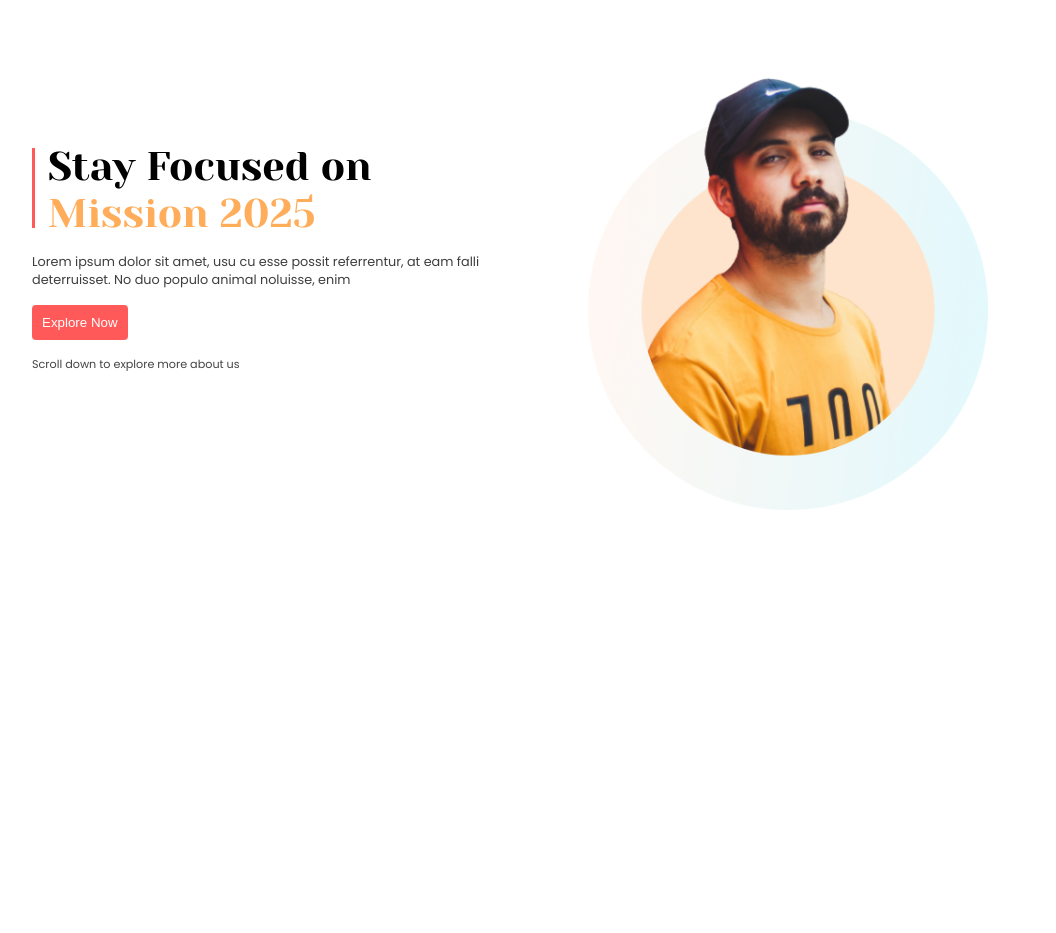
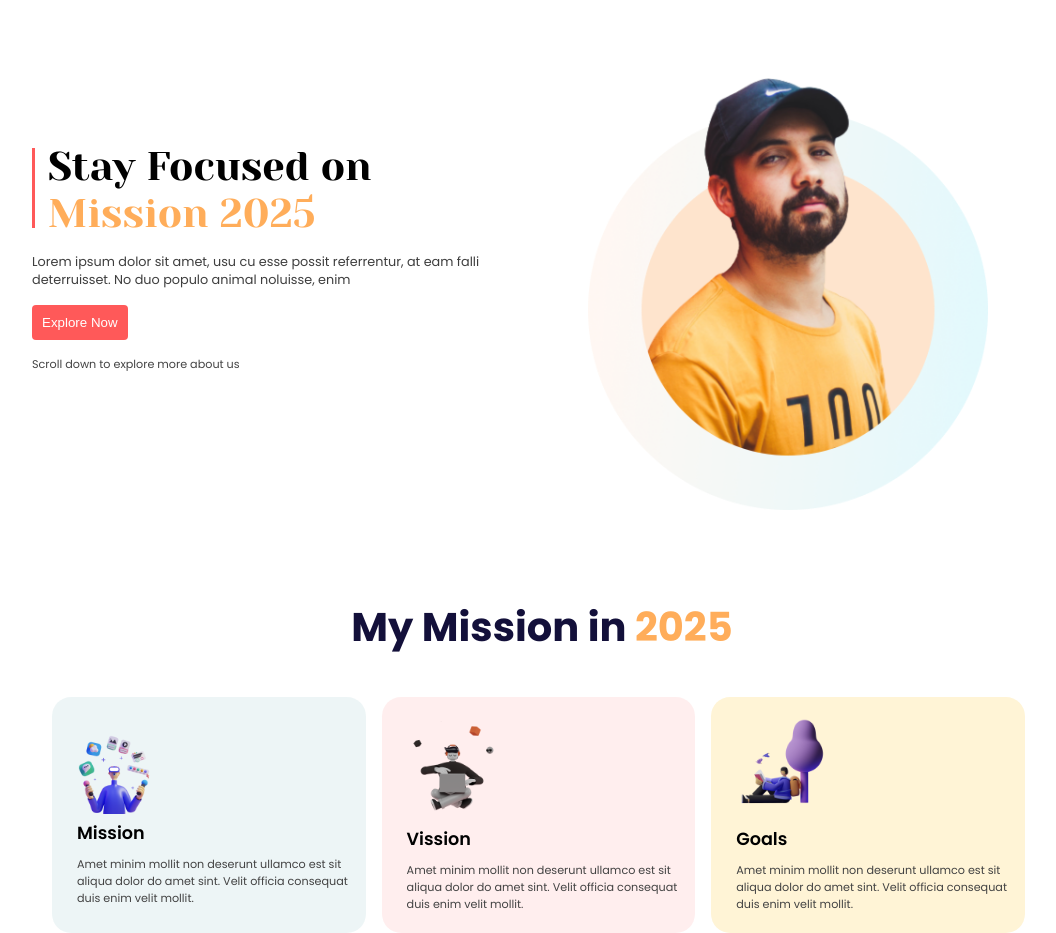
Before and after one commit to AAzizshishir/Mission-2025, a plain HTML site: page index.html in a window 1280 px wide. Shown: the whole page, without its empty margins (98-1154 px from the left). Before the commit the page ends 800 px from the top, so only its background shows below. Drawn offline with Linux system fonts and the light colour scheme.

Commit message:
added mission section and styles

```diff
--- a/index.html
+++ b/index.html
@@ -30,5 +30,39 @@
       </div>
     </header>
     <!-- Header End -->
+
+    <main>
+      <!-- Mission Section -->
+      <section class="mission">
+        <h1 class="mission-title">My Mission in <span>2025</span></h1>
+        <div class="card-container">
+          <div class="card card-1">
+            <img src="./images/illustrators/illustrator-1.png" />
+            <h3 class="card-title">Mission</h3>
+            <p class="description">
+              Amet minim mollit non deserunt ullamco est sit aliqua dolor do
+              amet sint. Velit officia consequat duis enim velit mollit.
+            </p>
+          </div>
+          <div class="card card-2">
+            <img src="./images/illustrators/illustrator-2.png" />
+            <h3 class="card-title">Vission</h3>
+            <p class="description">
+              Amet minim mollit non deserunt ullamco est sit aliqua dolor do
+              amet sint. Velit officia consequat duis enim velit mollit.
+            </p>
+          </div>
+          <div class="card card-3">
+            <img src="./images/illustrators/illustrator-3.png" />
+            <h3 class="card-title">Goals</h3>
+            <p class="description">
+              Amet minim mollit non deserunt ullamco est sit aliqua dolor do
+              amet sint. Velit officia consequat duis enim velit mollit.
+            </p>
+          </div>
+        </div>
+      </section>
+      <!-- Miison End -->
+    </main>
   </body>
 </html>
--- a/style.css
+++ b/style.css
@@ -41,8 +41,15 @@ body {
   cursor: pointer;
   transition: transform 0.3s;
 }
-.btn-primary:hover{
+.btn-primary:hover {
   transform: scale(1.05);
+}
+main {
+  max-width: 980px;
+  margin: 0 auto;
+}
+main section {
+  margin-top: 80px;
 }
 /* Header */
 .header {
@@ -61,7 +68,7 @@ body {
 .hero-image-container {
   max-width: 400px;
 }
-.hero-image-container img{
+.hero-image-container img {
   width: 100%;
 }
 .hero-title {
@@ -70,10 +77,10 @@ body {
   font-weight: 400;
   padding-left: 0.8rem;
 }
-.title-container{
+.title-container {
   display: flex;
 }
-.title-style{
+.title-style {
   height: 80px;
   width: 4px;
   background: rgb(255, 89, 89);
@@ -89,20 +96,71 @@ body {
 }
 /* Header End */
 
+/* Mission */
+.mission-title {
+  color: rgb(19, 16, 58);
+  font-family: Poppins;
+  font-size: 2.5rem;
+  font-weight: 700;
+  text-align: center;
+  margin-bottom: 40px;
+}
+.mission-title span {
+  color: rgb(255, 173, 90);
+}
+.card-container {
+  display: flex;
+  gap: 1rem;
+}
+.card-container .card {
+  flex-basis: 32%;
+  border-radius: 1.2rem;
+  padding: 18px 10px 20px 25px;
+}
+.card-container .card img {
+  width: 110px;
+  margin-left: -10px;
+  margin-bottom: -10px;
+}
+.card-1 {
+  background: rgba(79, 157, 166, 0.1);
+}
+.card-2 {
+  background: rgba(255, 89, 89, 0.1);
+}
+.card-3 {
+  background: rgb(255, 244, 214);
+}
+.card-title {
+  color: rgb(0, 0, 0);
+  font-size: 1.1rem;
+  font-weight: 600;
+  margin: 4px 0 10px 0;
+}
+.mission .description {
+  color: rgb(66, 66, 66);
+  font-size: 0.7rem;
+  font-weight: 400;
+}
+/* Mission End */
 /* Responsive */
-@media screen and (max-width:576px) {
-    .header{
+@media screen and (max-width: 576px) {
+  .header {
     flex-direction: column;
     text-align: center;
     padding: 0 20px;
   }
-    .title-style{
+  .title-style {
     display: none;
+  }
+  .card-container{
+    flex-direction: column;
+    padding: 0 20px;
   }
 }
 /* For Tablet */
-@media screen and (min-width:576px) and (max-width:992px) {
-    .header{
+@media screen and (min-width: 576px) and (max-width: 992px) {
+  .header {
     flex-direction: column;
     text-align: center;
     padding: 20px;
```
Lines whose indentation alone changed are shown as unchanged.
